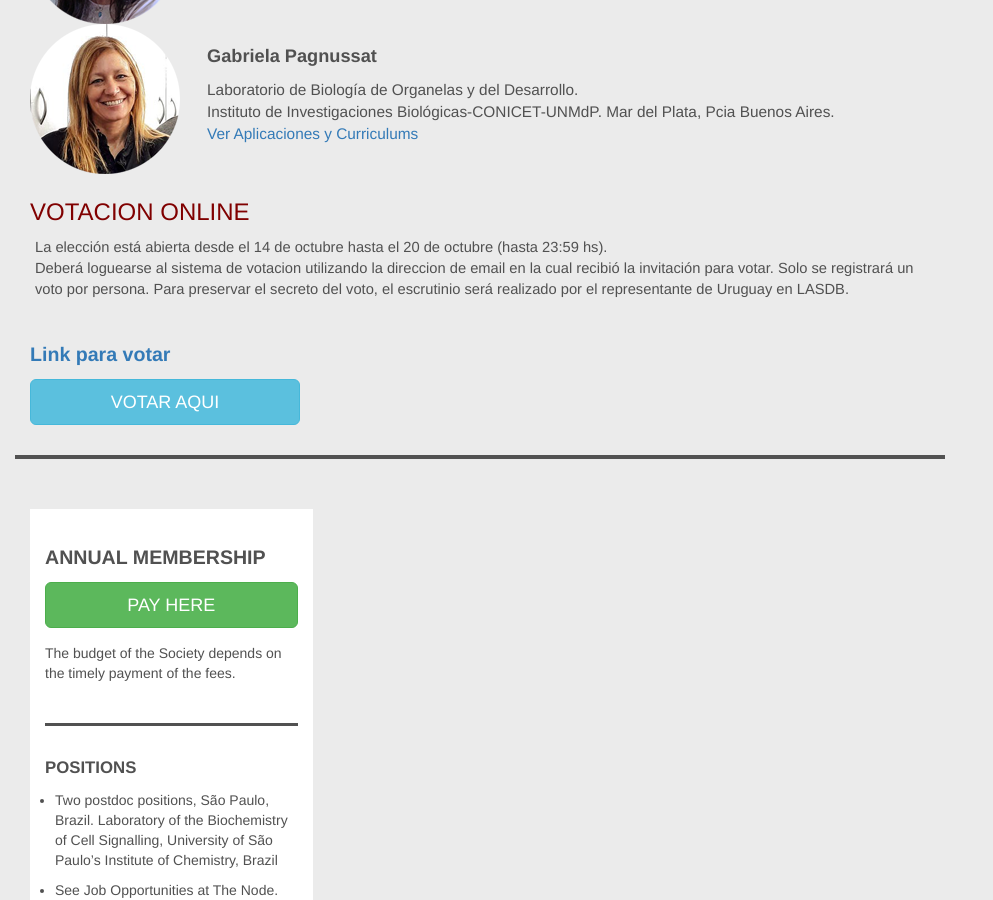
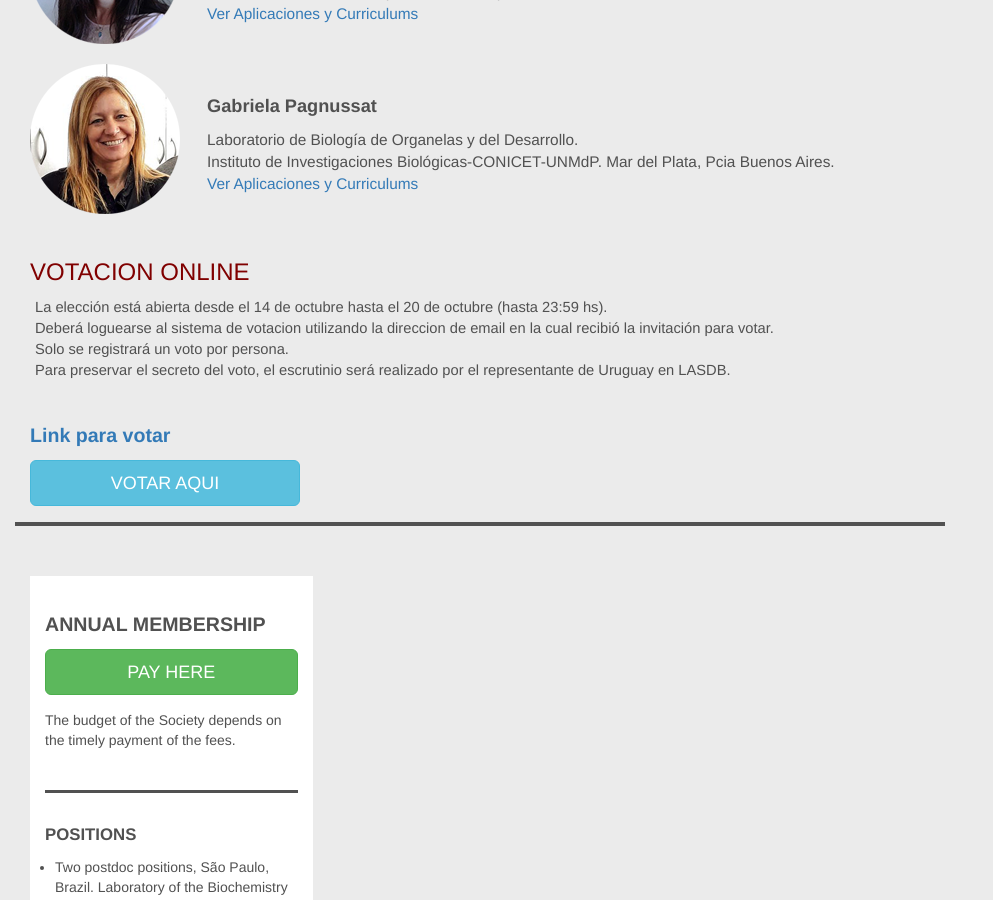
Before and after one commit to lasdb/lasdb.github.io, a Jekyll site: the page built from pages/arg/Argentina-representante-2020.html, in a window 1280 px wide and 900 px high, scrolled down 798 px. Shown: the whole window, without its empty margins (0-993 px from the left). Built offline with Jekyll 4.4.1, drawn with Linux system fonts in a browser that asks for light colours; nearby versions of some CDN libraries.

Commit message:
Update Argentina-representante-2020.html

```diff
--- a/pages/arg/Argentina-representante-2020.html
+++ b/pages/arg/Argentina-representante-2020.html
@@ -20,21 +20,21 @@ layout: default
                 <table border="0" cellpadding="5" cellspacing="0" width="90%">
                 <tbody>
                 <tr>
-                <td valign="top" width="22%"><img src="{{site.baseurl}}/pages/arg/Andreina-Cesari.png"><br></td>
+                <td valign="top" width="22%"><img src="{{site.baseurl}}/pages/arg/Andreina-Cesari.png"><br><br></td>
                 <td><p style="font-weight:bold; font-size: 1.3em;">Andreina Cesari</strong><br></p>
                 <p style="font-weight:; font-size: 1.1em;">Laboratorio Biología de Procariotas y Gametas. <br>
                         Instituto de Investigaciones Biológicas-CONICET/UNMdP. Mar del Plata, Pcia Buenos Aires.</span><br>
                 <a href="{{site.baseurl}}/pages/arg/Rep-Arg-2020.html" target="_blank">Ver Aplicaciones y Curriculums</a><br></p></td>
                 </tr>
                 <tr>
-                <td valign="top" width="22%"><img src="{{site.baseurl}}/pages/arg/Fernanda-Ledda.png"><br></td>
+                <td valign="top" width="22%"><img src="{{site.baseurl}}/pages/arg/Fernanda-Ledda.png"><br><br></td>
                 <td><p style="font-weight:bold; font-size: 1.3em;">Fernanda Ledda</strong><br></p>
                 <p style="font-weight:; font-size: 1.1em;">Laboratorio de Neurobiología Molecular y Celular. <br>
                         Fundación Instituto Leloir (IBBA-CONICET). Ciudad de Buenos Aires.</span><br>
                 <a href="{{site.baseurl}}/pages/arg/Rep-Arg-2020.html" target="_blank">Ver Aplicaciones y Curriculums</a><br></p></td>
                 </tr>
                 <tr>
-                <td valign="top" width="22%"><img src="{{site.baseurl}}/pages/arg/Gabriela-Pagnussat.png"><br></td>
+                <td valign="top" width="22%"><img src="{{site.baseurl}}/pages/arg/Gabriela-Pagnussat.png"><br><br></td>
                 <td><p style="font-weight:bold; font-size: 1.3em;">Gabriela Pagnussat</strong><br></p>
                 <p style="font-weight:; font-size: 1.1em;">Laboratorio de Biología de Organelas y del Desarrollo. <br>
                         Instituto de Investigaciones Biológicas-CONICET-UNMdP. Mar del Plata, Pcia Buenos Aires.</span><br>
@@ -50,7 +50,8 @@ layout: default
 
         <div class="panel-body" style="padding-top:0;">
             <p style="font-weight: ; font-size: 1.05em;">La elección está abierta desde el 14 de octubre hasta el 20 de octubre (hasta 23:59 hs). <br>
-            Deberá loguearse al sistema de votacion utilizando la direccion de email en la cual recibió la invitación para votar. Solo se registrará un voto por persona.
+            Deberá loguearse al sistema de votacion utilizando la direccion de email en la cual recibió la invitación para votar. <br>
+            Solo se registrará un voto por persona. <br>
             Para preservar el secreto del voto, el escrutinio será realizado por el representante de Uruguay en LASDB.
             </p>
         </div>
@@ -58,7 +59,7 @@ layout: default
         <div class="panel-body">
             <a href="{{site.baseurl}}/pages/arg/ballot-Arg.html">
                 <p style="font-weight:bold; margin-top: 1px; font-size: 1.4em;">Link para votar</p>
-                <button class="btn btn-info btn-lg" style="width: 30%; margin-bottom: 15px;" > VOTAR AQUI </button>
+                <button class="btn btn-info btn-lg" style="width: 30%; margin-bottom: 1px;" > VOTAR AQUI </button>
             </a>
         </div>
                 <ul style="padding-left:10px; border-bottom: 4px solid #515151;"></ul>
```
